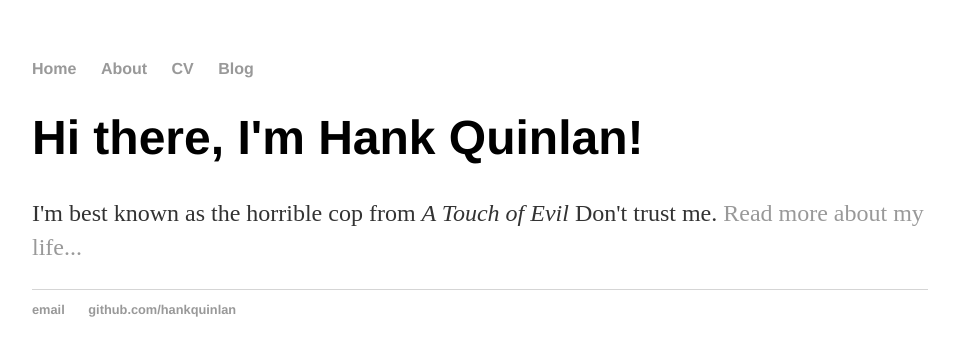
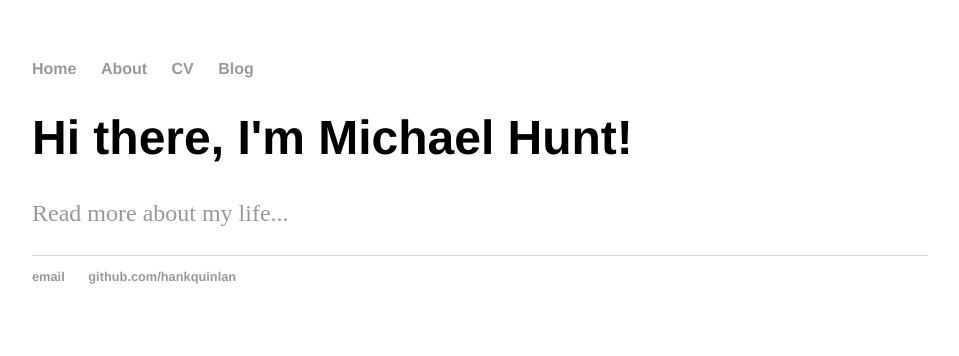
Before and after one commit to mbh038/mbh038.github.io, a Jekyll site: the page built from index.html, in a window 1280 px wide. Shown: the top 356 px of the page, without its empty margins (160-1119 px from the left). Built offline with Jekyll 4.4.1, drawn with Linux system fonts in a browser that asks for light colours.

Commit message:
Update index.html

```diff
--- a/index.html
+++ b/index.html
@@ -3,6 +3,6 @@ layout: default
 title: Hank Quinlan, Horrible Cop
 ---
 <div class="blurb">
-	<h1>Hi there, I'm Hank Quinlan!</h1>
-	<p>I'm best known as the horrible cop from <em>A Touch of Evil</em> Don't trust me. <a href="/about">Read more about my life...</a></p>
+	<h1>Hi there, I'm Michael Hunt!</h1>
+	<p><a href="/about">Read more about my life...</a></p>
 </div><!-- /.blurb -->
```
